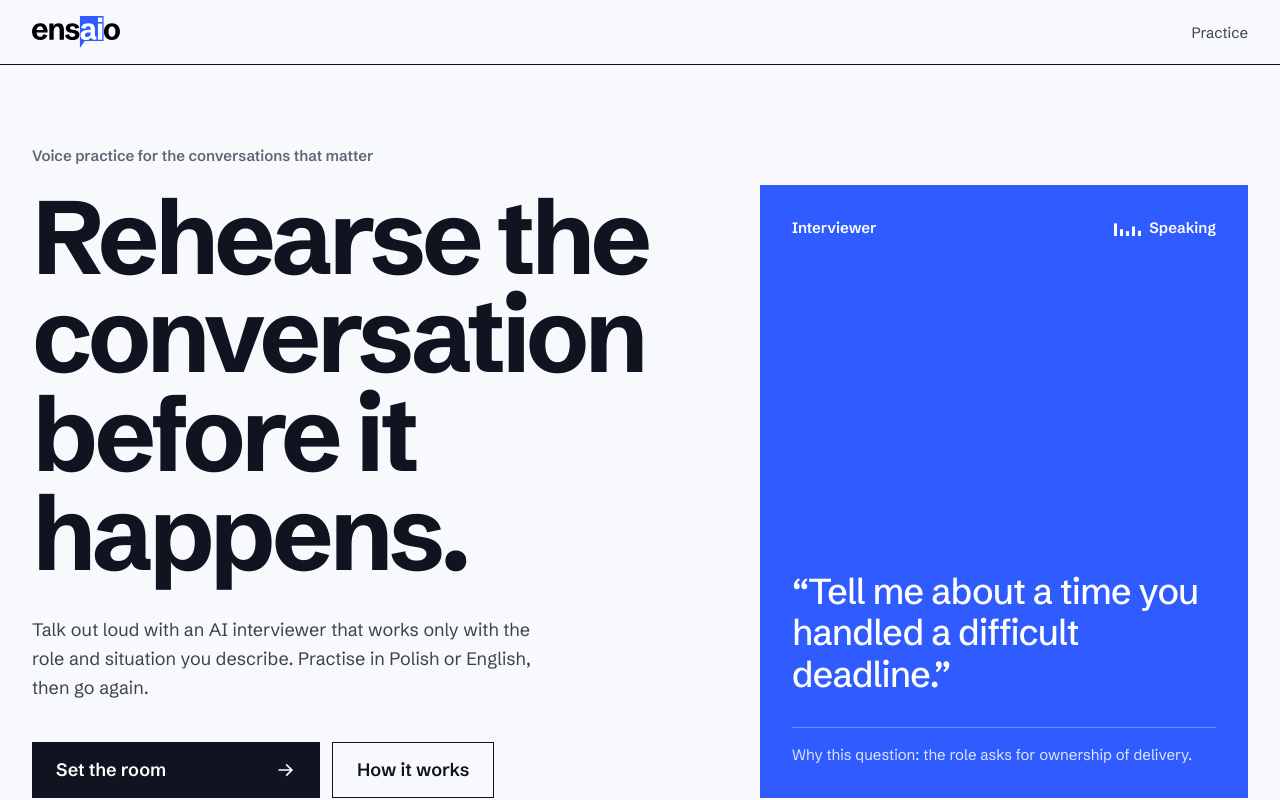
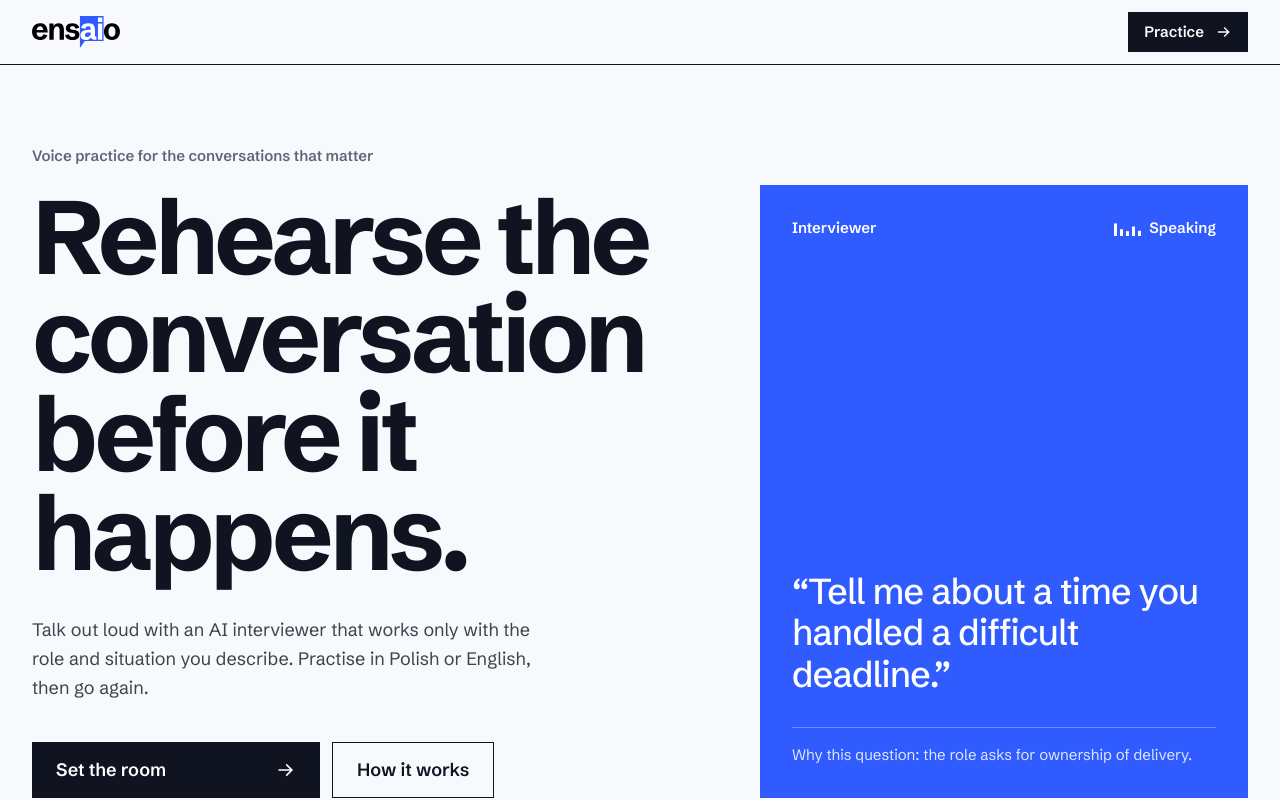
Before and after one commit to Professional-Design-Project/PDP, a Next.js app in the folder frontend/: page / in a window 1280 px wide. Shown: the top 800 px of the page. Built offline with nearby package versions, Linux system fonts and the light colour scheme.

Commit message:
feat(frontend): make the header practice link a visible button

```diff
--- a/frontend/src/components/site-header.tsx
+++ b/frontend/src/components/site-header.tsx
@@ -3,11 +3,10 @@
 import Image from "next/image";
 import Link from "next/link";
 import { usePathname } from "next/navigation";
-
-const links = [{ href: "/practice", label: "Practice" }];
+import { ArrowRightIcon } from "@/components/icons";
 
 export function SiteHeader() {
-  const pathname = usePathname();
+  const onPractice = usePathname() === "/practice";
   return (
     <header className="border-b border-ink">
       <div className="mx-auto flex h-16 max-w-7xl items-center justify-between px-4 sm:px-8">
@@ -19,26 +18,19 @@ export function SiteHeader() {
           <Image src="/brand/logo.svg" alt="ensaio" width={88} height={31} loading="eager" />
         </Link>
         <nav aria-label="Main">
-          <ul className="flex gap-8">
-            {links.map((link) => {
-              const current = pathname === link.href;
-              return (
-                <li key={link.href}>
-                  <Link
-                    href={link.href}
-                    aria-current={current ? "page" : undefined}
-                    className={`bg-[linear-gradient(currentColor,currentColor)] bg-bottom-left bg-no-repeat pb-1 text-[15px] focus-visible:outline-2 focus-visible:outline-offset-4 focus-visible:outline-cobalt ${
-                      current
-                        ? "bg-[length:100%_2px] font-semibold"
-                        : "bg-[length:0%_2px] text-ink/80 hover:bg-[length:100%_2px] hover:text-ink"
-                    }`}
-                  >
-                    {link.label}
-                  </Link>
-                </li>
-              );
-            })}
-          </ul>
+          <Link
+            href="/practice"
+            data-pressable
+            aria-current={onPractice ? "page" : undefined}
+            className={`group inline-flex h-10 items-center gap-3 px-4 text-[15px] font-semibold focus-visible:outline-2 focus-visible:outline-offset-2 focus-visible:outline-cobalt ${
+              onPractice ? "border border-ink text-ink" : "bg-ink text-white hover:bg-cobalt"
+            }`}
+          >
+            Practice
+            {!onPractice && (
+              <ArrowRightIcon className="size-4 transition-transform duration-300 ease-(--ease-soft) group-hover:translate-x-0.5" />
+            )}
+          </Link>
         </nav>
       </div>
     </header>
```
